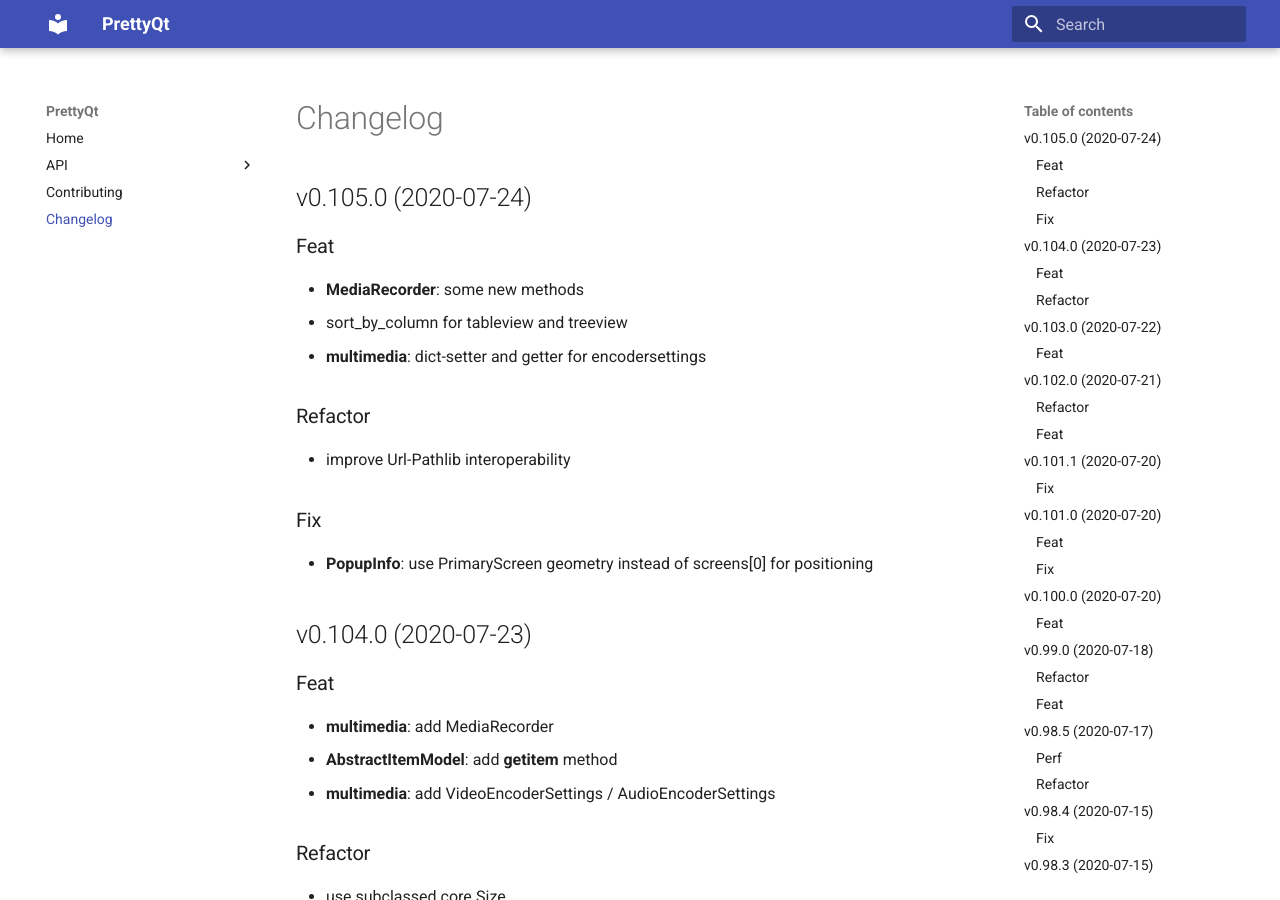
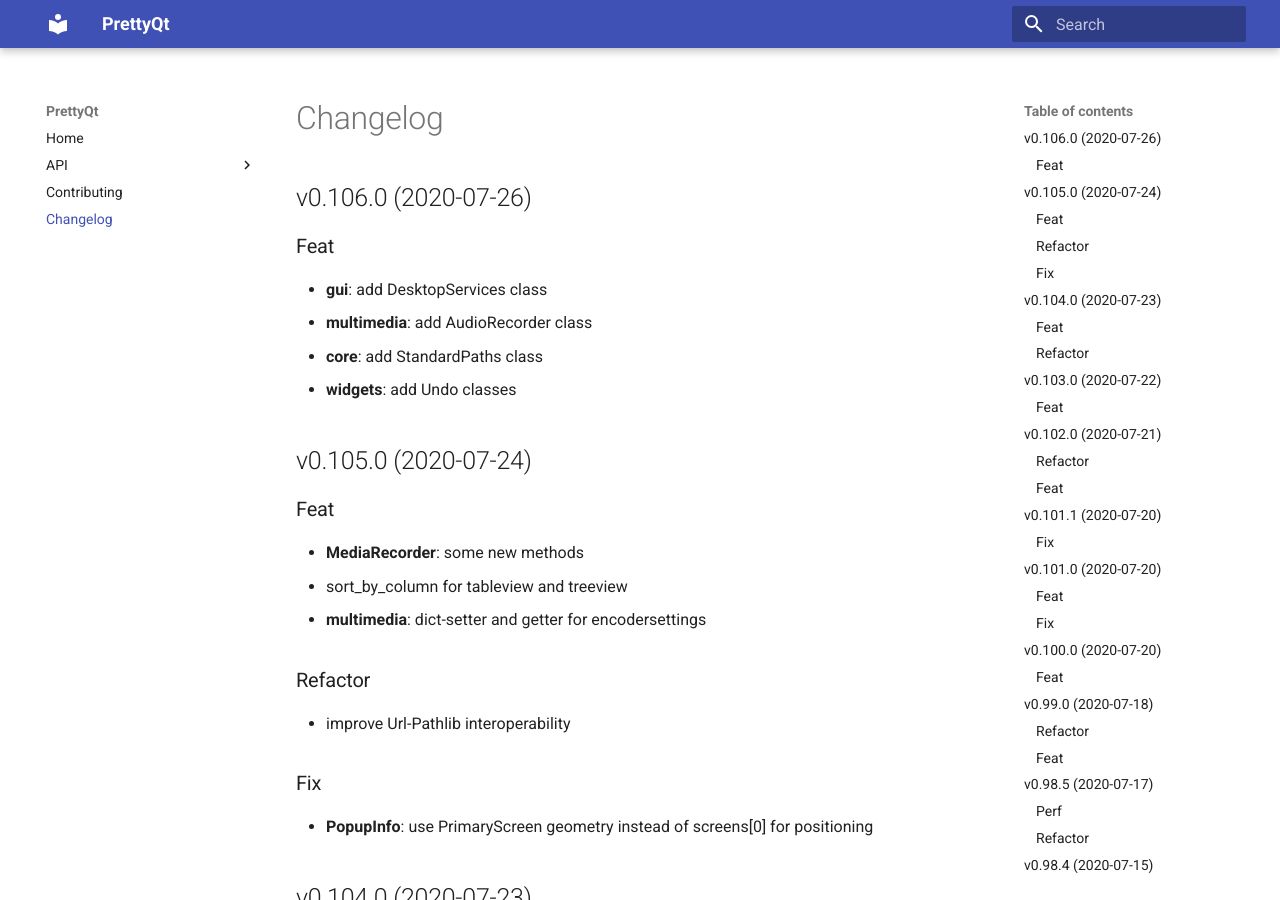
Before and after one commit to phil65/PrettyQt, an MkDocs documentation site: the page built from docs/changelog.md, in a window 1280 px wide and 900 px high. Built offline with MkDocs 1.6.1 and Material for MkDocs 9.7.7, drawn with Linux system fonts in a browser that asks for light colours.

Commit message:
bump: version 0.105.0 → 0.106.0

```diff
--- a/docs/changelog.md
+++ b/docs/changelog.md
@@ -1,3 +1,12 @@
+## v0.106.0 (2020-07-26)
+
+### Feat
+
+- **gui**: add DesktopServices class
+- **multimedia**: add AudioRecorder class
+- **core**: add StandardPaths class
+- **widgets**: add Undo classes
+
 ## v0.105.0 (2020-07-24)
 
 ### Feat
--- a/prettyqt/__init__.py
+++ b/prettyqt/__init__.py
@@ -4,7 +4,7 @@
 
 __author__ = """Philipp Temminghoff"""
 __email__ = "phil65@kodi.tv"
-__version__ = "0.105.0"
+__version__ = "0.106.0"
 
 
 __all__ = [
--- a/pyproject.toml
+++ b/pyproject.toml
@@ -1,6 +1,6 @@
 [tool.poetry]
 name = "PrettyQt"
-version = "0.105.0"
+version = "0.106.0"
 description = "A pythonic layer on top of qtpy"
 readme = 'docs/index.md'
 repository = "https://github.com/phil65/prettyqt"
@@ -124,7 +124,7 @@
 '''
 [tool.commitizen]
 name = "cz_conventional_commits"
-version = "0.105.0"
+version = "0.106.0"
 tag_format = "v$version"
 version_files = [
     "prettyqt/__init__.py:__version__",
--- a/setup.py
+++ b/setup.py
@@ -40,6 +40,6 @@
     packages=find_packages(),
     test_suite="tests",
     url="https://github.com/phil65/prettyqt",
-    version="0.105.0",
+    version="0.106.0",
     zip_safe=False,
 )
```
Also changed, not shown: CHANGELOG.md (+9 -0 lines).
